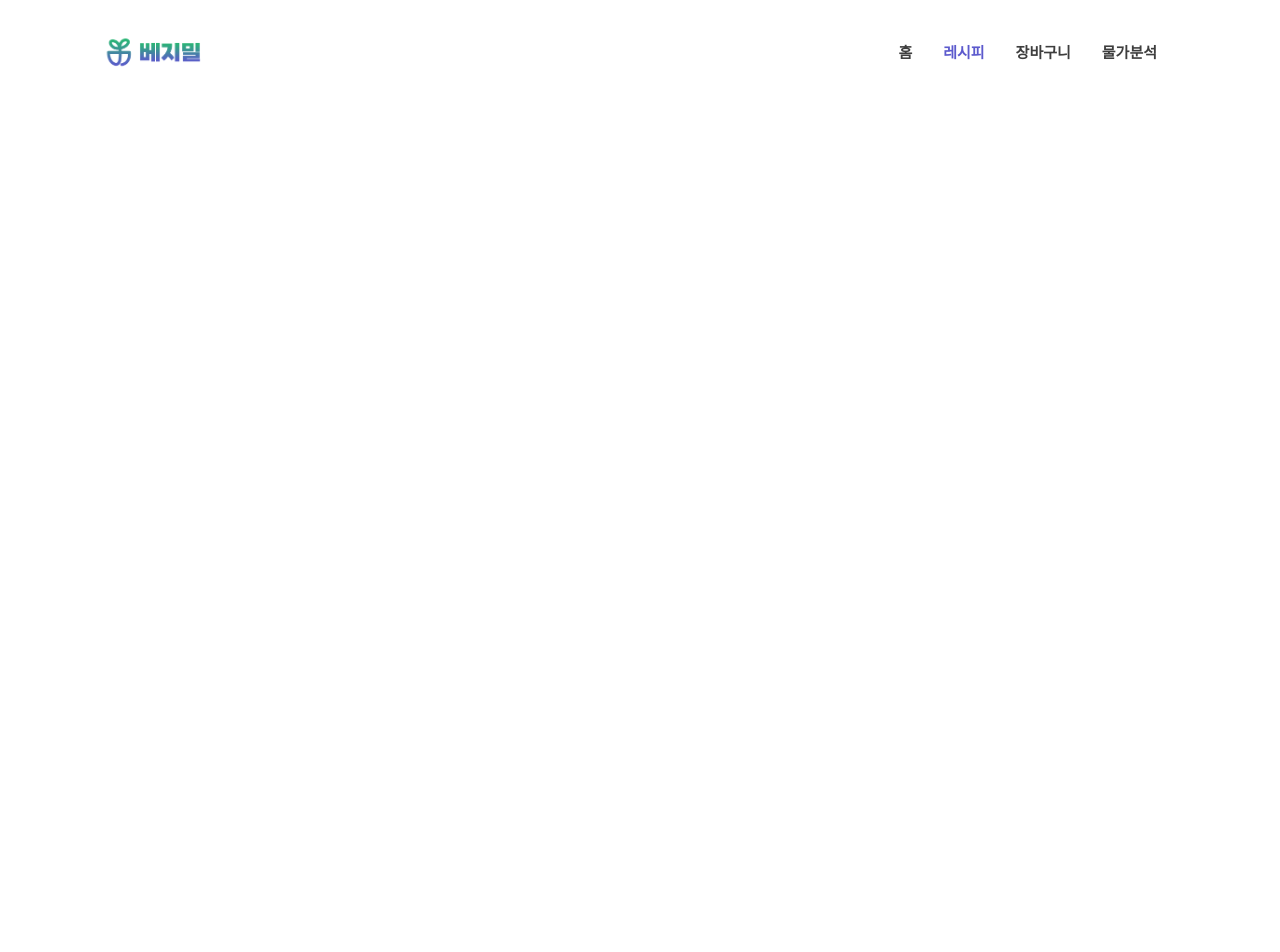
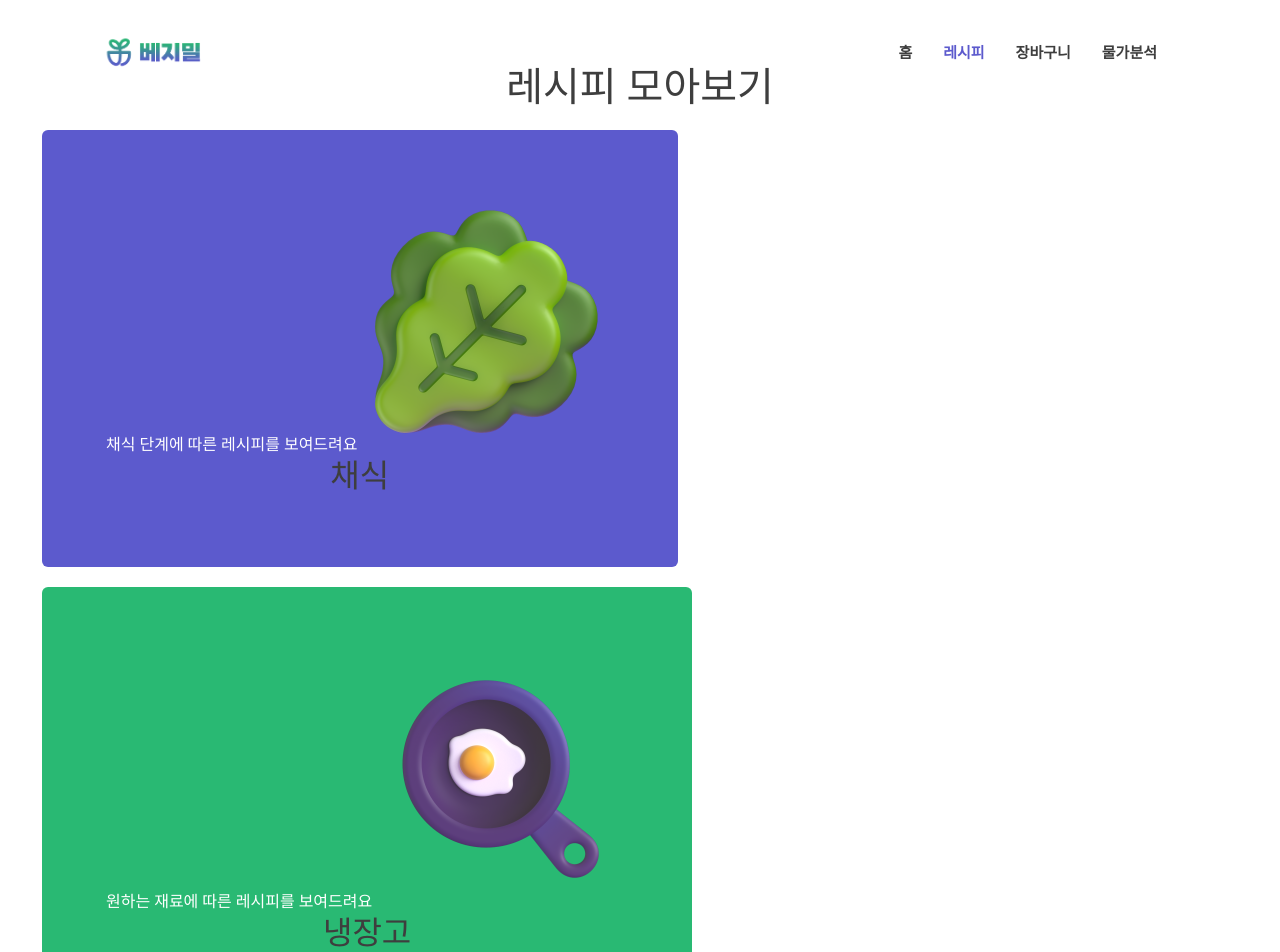
Before and after one commit to yuiseo/VeggieMeal, a Next.js app in the folder Front/veggiemeal/: page /recipe in a window 1280 px wide. Shown: the top 952 px of the page. Before the commit the page ends 800 px from the top, so only its background shows below. Built offline with nearby package versions, Linux system fonts and the light colour scheme; a web font is replaced by a local one.

Commit message:
[S07P22C205-130][FE-이서]feat:버튼 추가

```diff
--- a/Front/veggiemeal/pages/recipe/index.tsx
+++ b/Front/veggiemeal/pages/recipe/index.tsx
@@ -1,10 +1,48 @@
-import Head from "next/head";
+import Head from 'next/head';
+import Image from 'next/image';
+import { useRouter } from 'next/router';
+import styles from 'styles/Home.module.scss'
+import Button from 'react-bootstrap/Button';
+import leafy from '/public/leafy_green.png';
+import cooking from '/public/cooking.png';
+
 export default function Recipe() {
+  const router = useRouter();
   return (
-    <>
+    <div className={styles.container}>
       <Head>
         <title>레시피 | 베지밀</title>
       </Head>
-    </>
+
+      <main className={styles.main}>
+        <header>
+          <h1>레시피 모아보기</h1>
+        </header>
+        <section>
+          <Button
+            className='btn'
+            onClick={() => router.push('/recipe/veggie')}>
+            <a>채식 단계</a>
+            <a>에 따른 레시피를 보여드려요</a>
+            <Image
+              src={leafy}
+              alt="leafy_green"
+            />
+            <h2>채식</h2>
+          </Button>
+          <Button
+            className="btn"
+            onClick={() => router.push('/recipe/fridge')}>
+            <a>원하는 재료</a>
+            <a>에 따른 레시피를 보여드려요</a>
+            <Image
+              src={cooking}
+              alt="cooking pan"
+            />
+            <h2>냉장고</h2>
+          </Button>
+        </section>
+      </main>
+    </div >
   )
 }
--- a/Front/veggiemeal/styles/bootstrap.scss
+++ b/Front/veggiemeal/styles/bootstrap.scss
@@ -1,5 +1,7 @@
+@use 'variable' as val;
+
 .now {
-    color:#5C5ACD !important;
+    color:val.$purple !important;
   }
 
 .navbar-toggler-icon {
@@ -10,3 +12,18 @@
     border: none !important;
     box-shadow:0 0 0 #ffffff !important;
 }
+
+#__next>div>main>section>button:nth-child(1) {
+  position: relative;
+  padding: 4rem;
+  margin: 10px;
+  background-color: val.$purple !important;
+  border: 0;
+}
+
+#__next>div>main>section>button:nth-child(2) {
+  padding: 4rem;
+  margin: 10px;
+  background-color: val.$green !important;
+  border: 0;
+}
```
Also changed, not shown: Front/veggiemeal/public/cooking.png (added), Front/veggiemeal/public/leafy_green.png (added), Front/veggiemeal/styles/Home.module.scss (line endings or trailing spaces).
